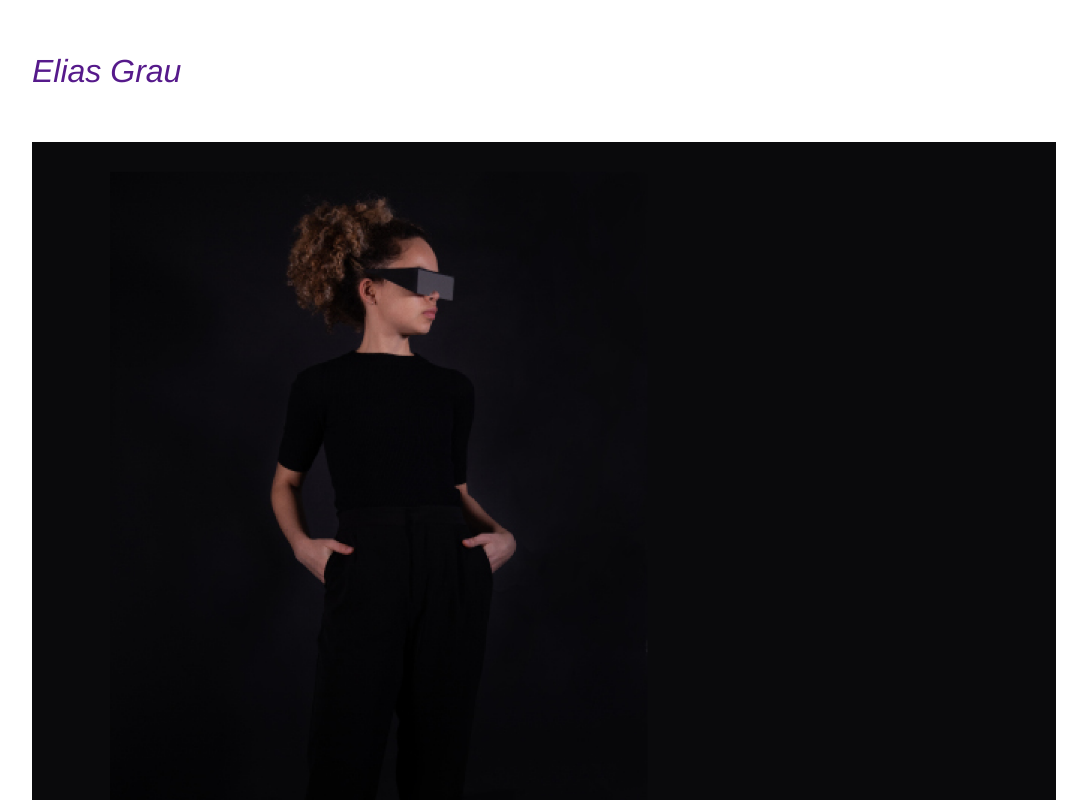
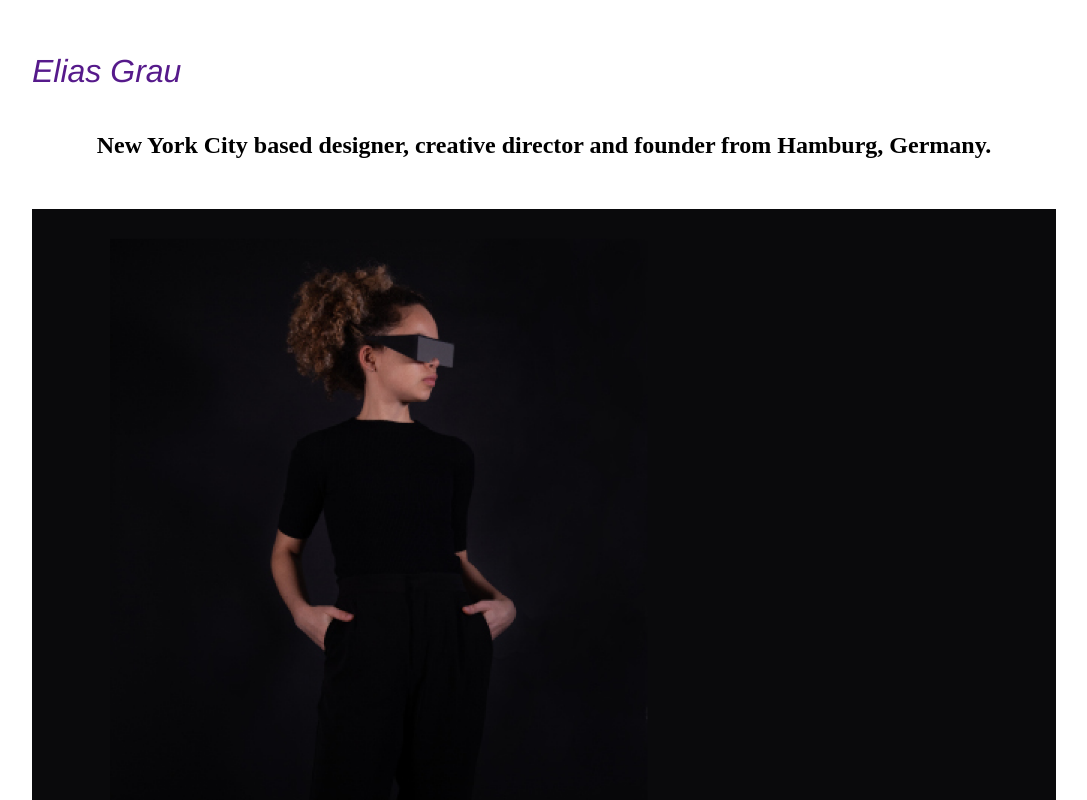
Before and after one commit to eliasgrau/EGD, a plain HTML site: page index.html in a window 1280 px wide. Shown: the top 800 px of the page, without its empty margins (96-1183 px from the left). Drawn offline with Linux system fonts and the light colour scheme.

Commit message:
Add files via upload

```diff
--- a/index.html
+++ b/index.html
@@ -15,6 +15,7 @@
 
 
 	<div class="container">
+		<h2>New York City based designer, creative director and founder from Hamburg, Germany. </h2>
 	</div>
 
 	<div class="about">
```
